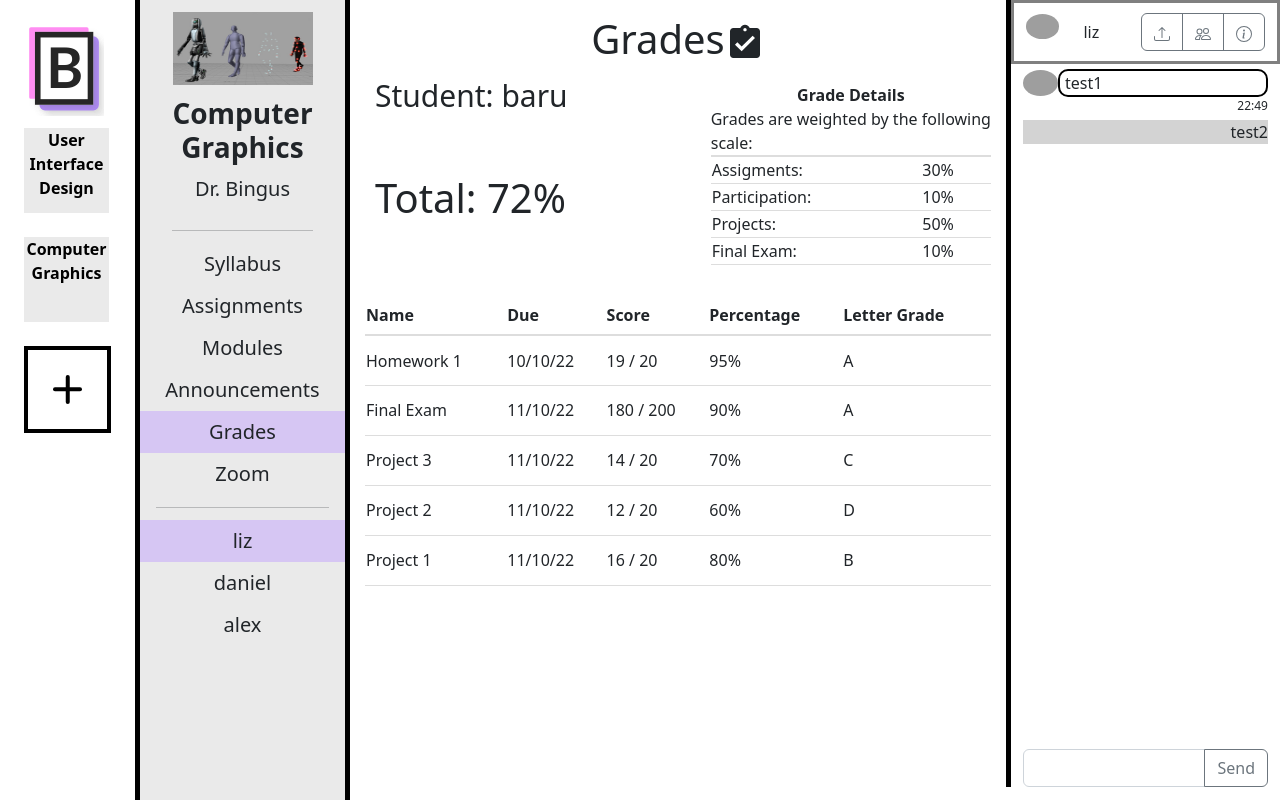
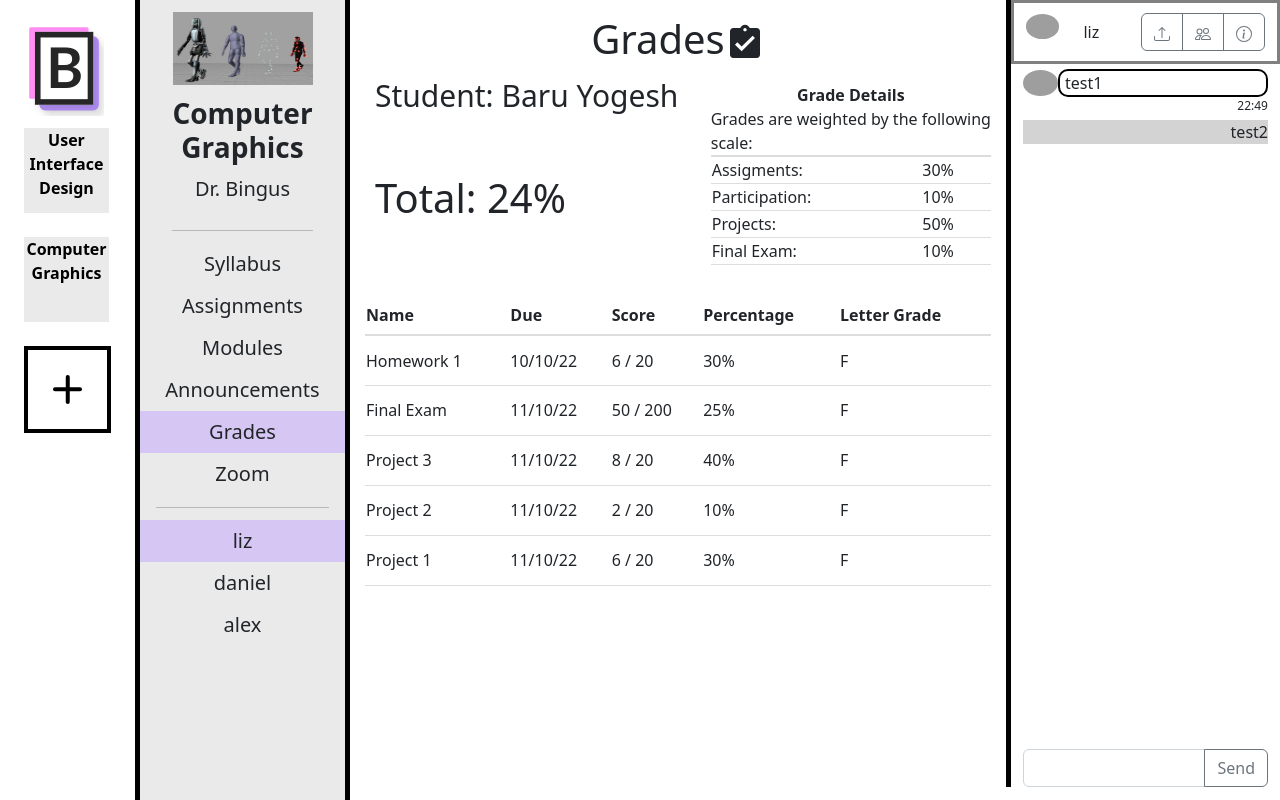
Before and after one commit to corncob567/AlternaCanvas, a React (Create React App) app: page /compg/grades in a window 1280 px wide. Built offline with nearby package versions, Linux system fonts and the light colour scheme; grey boxes are pictures that could not be loaded; a web font is replaced by a local one.

Commit message:
personalized grades

```diff
--- a/src/components/pages/grades/gradelist.jsx
+++ b/src/components/pages/grades/gradelist.jsx
@@ -6,7 +6,7 @@ const grades = [
     {
         date: "11/10/22",
         title: "Project 2",
-        earnedPoints: 48,
+        earnedPoints: 45,
         totalPoints: 50,
         courseId: "ui",
         type: "project",
@@ -15,7 +15,7 @@ const grades = [
     {
         date: "11/11/22",
         title: "Exam",
-        earnedPoints: 50,
+        earnedPoints: 40,
         totalPoints: 50,
         courseId: "ui",
         type: "final",
@@ -24,7 +24,7 @@ const grades = [
     {
         date: "11/10/22",
         title: "Group Work",
-        earnedPoints: 8,
+        earnedPoints: 2,
         totalPoints: 8,
         courseId: "ui",
         type: "participation",
@@ -33,7 +33,7 @@ const grades = [
     {
         date: "11/09/22",
         title: "Homework 5",
-        earnedPoints: 15,
+        earnedPoints: 5,
         totalPoints: 20,
         courseId: "ui",
         type: "assignment",
@@ -42,7 +42,7 @@ const grades = [
     {
         date: "10/30/22",
         title: "Homework 4",
-        earnedPoints: 18,
+        earnedPoints: 10,
         totalPoints: 20,
         courseId: "ui",
         type: "assignment",
@@ -51,7 +51,7 @@ const grades = [
     {
         date: "10/15/22",
         title: "Project 1",
-        earnedPoints: 45,
+        earnedPoints: 4,
         totalPoints: 50,
         courseId: "ui",
         type: "project",
@@ -60,7 +60,7 @@ const grades = [
     {
         date: "10/10/22",
         title: "Homework 1",
-        earnedPoints: 19,
+        earnedPoints: 6,
         totalPoints: 20,
         courseId: "compg",
         type: "assignment",
@@ -69,7 +69,7 @@ const grades = [
     {
         date: "11/10/22",
         title: "Final Exam",
-        earnedPoints: 180,
+        earnedPoints: 50,
         totalPoints: 200,
         courseId: "compg",
         type: "final",
@@ -78,7 +78,7 @@ const grades = [
     {
         date: "11/10/22",
         title: "Project 3",
-        earnedPoints: 14,
+        earnedPoints: 8,
         totalPoints: 20,
         courseId: "compg",
         type: "project",
@@ -87,7 +87,7 @@ const grades = [
     {
         date: "11/10/22",
         title: "Project 2",
-        earnedPoints: 12,
+        earnedPoints: 2,
         totalPoints: 20,
         courseId: "compg",
         type: "project",
@@ -96,7 +96,7 @@ const grades = [
     {
         date: "11/10/22",
         title: "Project 1",
-        earnedPoints: 16,
+        earnedPoints: 6,
         totalPoints: 20,
         courseId: "compg",
         type: "project",
@@ -105,7 +105,7 @@ const grades = [
     {
         date: "11/10/22",
         title: "Check-point 3",
-        earnedPoints: 14,
+        earnedPoints: 4,
         totalPoints: 20,
         courseId: "seniordesign",
         type: "assignment",
@@ -114,7 +114,7 @@ const grades = [
     {
         date: "11/6/22",
         title: "Progress Essay",
-        earnedPoints: 95,
+        earnedPoints: 90,
         totalPoints: 100,
         courseId: "seniordesign",
         type: "project",
@@ -123,12 +123,319 @@ const grades = [
     {
         date: "11/10/22",
         title: "Presentation",
-        earnedPoints: 18,
+        earnedPoints: 14,
         totalPoints: 20,
         courseId: "seniordesign",
         type: "final",
         user: "baru"
     },
+    {
+        date: "11/10/22",
+        title: "Project 2",
+        earnedPoints: 49,
+        totalPoints: 50,
+        courseId: "ui",
+        type: "project",
+        user: "alex"
+    },
+    {
+        date: "11/11/22",
+        title: "Exam",
+        earnedPoints: 50,
+        totalPoints: 50,
+        courseId: "ui",
+        type: "final",
+        user: "alex"
+    },
+    {
+        date: "11/10/22",
+        title: "Group Work",
+        earnedPoints: 8,
+        totalPoints: 8,
+        courseId: "ui",
+        type: "participation",
+        user: "alex"
+    },
+    {
+        date: "11/09/22",
+        title: "Homework 5",
+        earnedPoints: 17,
+        totalPoints: 20,
+        courseId: "ui",
+        type: "assignment",
+        user: "alex"
+    },
+    {
+        date: "10/30/22",
+        title: "Homework 4",
+        earnedPoints: 19,
+        totalPoints: 20,
+        courseId: "ui",
+        type: "assignment",
+        user: "alex"
+    },
+    {
+        date: "10/15/22",
+        title: "Project 1",
+        earnedPoints: 49,
+        totalPoints: 50,
+        courseId: "ui",
+        type: "project",
+        user: "alex"
+    },
+    {
+        date: "10/10/22",
+        title: "Homework 1",
+        earnedPoints: 20,
+        totalPoints: 20,
+        courseId: "compg",
+        type: "assignment",
+        user: "alex"
+    },
+    {
+        date: "11/10/22",
+        title: "Final Exam",
+        earnedPoints: 190,
+        totalPoints: 200,
+        courseId: "compg",
+        type: "final",
+        user: "alex"
+    },
+    {
+        date: "11/10/22",
+        title: "Project 3",
+        earnedPoints: 20,
+        totalPoints: 20,
+        courseId: "compg",
+        type: "project",
+        user: "alex"
+    },
+    {
+        date: "11/10/22",
+        title: "Project 2",
+        earnedPoints: 17,
+        totalPoints: 20,
+        courseId: "compg",
+        type: "project",
+        user: "alex"
+    },
+    {
+        date: "11/10/22",
+        title: "Project 1",
+        earnedPoints: 17,
+        totalPoints: 20,
+        courseId: "compg",
+        type: "project",
+        user: "alex"
+    },
+    {
+        date: "11/10/22",
+        title: "Project 2",
+        earnedPoints: 46,
+        totalPoints: 50,
+        courseId: "ui",
+        type: "project",
+        user: "liz"
+    },
+    {
+        date: "11/11/22",
+        title: "Exam",
+        earnedPoints: 50,
+        totalPoints: 50,
+        courseId: "ui",
+        type: "final",
+        user: "liz"
+    },
+    {
+        date: "11/10/22",
+        title: "Group Work",
+        earnedPoints: 8,
+        totalPoints: 8,
+        courseId: "ui",
+        type: "participation",
+        user: "liz"
+    },
+    {
+        date: "11/09/22",
+        title: "Homework 5",
+        earnedPoints: 19,
+        totalPoints: 20,
+        courseId: "ui",
+        type: "assignment",
+        user: "liz"
+    },
+    {
+        date: "10/30/22",
+        title: "Homework 4",
+        earnedPoints: 16,
+        totalPoints: 20,
+        courseId: "ui",
+        type: "assignment",
+        user: "liz"
+    },
+    {
+        date: "10/15/22",
+        title: "Project 1",
+        earnedPoints: 47,
+        totalPoints: 50,
+        courseId: "ui",
+        type: "project",
+        user: "liz"
+    },
+    {
+        date: "10/10/22",
+        title: "Homework 1",
+        earnedPoints: 20,
+        totalPoints: 20,
+        courseId: "compg",
+        type: "assignment",
+        user: "liz"
+    },
+    {
+        date: "11/10/22",
+        title: "Final Exam",
+        earnedPoints: 198,
+        totalPoints: 200,
+        courseId: "compg",
+        type: "final",
+        user: "liz"
+    },
+    {
+        date: "11/10/22",
+        title: "Project 3",
+        earnedPoints: 20,
+        totalPoints: 20,
+        courseId: "compg",
+        type: "project",
+        user: "liz"
+    },
+    {
+        date: "11/10/22",
+        title: "Project 2",
+        earnedPoints: 19,
+        totalPoints: 20,
+        courseId: "compg",
+        type: "project",
+        user: "liz"
+    },
+    {
+        date: "11/10/22",
+        title: "Project 1",
+        earnedPoints: 19,
+        totalPoints: 20,
+        courseId: "compg",
+        type: "project",
+        user: "liz"
+    },
+    {
+        date: "11/10/22",
+        title: "Check-point 3",
+        earnedPoints: 20,
+        totalPoints: 20,
+        courseId: "seniordesign",
+        type: "assignment",
+        user: "liz"
+    },
+    {
+        date: "11/10/22",
+        title: "Project 2",
+        earnedPoints: 48,
+        totalPoints: 50,
+        courseId: "ui",
+        type: "project",
+        user: "daniel"
+    },
+    {
+        date: "11/11/22",
+        title: "Exam",
+        earnedPoints: 40,
+        totalPoints: 50,
+        courseId: "ui",
+        type: "final",
+        user: "daniel"
+    },
+    {
+        date: "11/10/22",
+        title: "Group Work",
+        earnedPoints: 7,
+        totalPoints: 8,
+        courseId: "ui",
+        type: "participation",
+        user: "daniel"
+    },
+    {
+        date: "11/09/22",
+        title: "Homework 5",
+        earnedPoints: 15,
+        totalPoints: 20,
+        courseId: "ui",
+        type: "assignment",
+        user: "daniel"
+    },
+    {
+        date: "10/30/22",
+        title: "Homework 4",
+        earnedPoints: 18,
+        totalPoints: 20,
+        courseId: "ui",
+        type: "assignment",
+        user: "daniel"
+    },
+    {
+        date: "10/15/22",
+        title: "Project 1",
+        earnedPoints: 45,
+        totalPoints: 50,
+        courseId: "ui",
+        type: "project",
+        user: "daniel"
+    },
+    {
+        date: "10/10/22",
+        title: "Homework 1",
+        earnedPoints: 17,
+        totalPoints: 20,
+        courseId: "compg",
+        type: "assignment",
+        user: "daniel"
+    },
+    {
+        date: "11/10/22",
+        title: "Final Exam",
+        earnedPoints: 190,
+        totalPoints: 200,
+        courseId: "compg",
+        type: "final",
+        user: "daniel"
+    },
+    {
+        date: "11/10/22",
+        title: "Project 3",
+        earnedPoints: 18,
+        totalPoints: 20,
+        courseId: "compg",
+        type: "project",
+        user: "daniel"
+    },
+    {
+        date: "11/10/22",
+        title: "Project 2",
+        earnedPoints: 20,
+        totalPoints: 20,
+        courseId: "compg",
+        type: "project",
+        user: "daniel"
+    },
+    {
+        date: "11/10/22",
+        title: "Project 1",
+        earnedPoints: 18,
+        totalPoints: 20,
+        courseId: "compg",
+        type: "project",
+        user: "daniel"
+    },
+
 ];
 
 
@@ -198,11 +505,29 @@ const GradeList = (props) => {
 
     let totalGrade = parseInt((assignmentPercent * assignment) + (participationPercent * participation) + (projectPercent * project) + (finalExamPercent * final));
 
+    // set display student name:
+    let fullName = "";
+    if (user == "alex")
+    {
+        fullName = "Alex Mills"
+    }
+    else if(user == "daniel"){
+        fullName = "Daniel Hackney"
+    }
+    else if(user == "liz"){
+        fullName = "Liz Tremblay"
+    }
+    else if(user == "baru"){
+        fullName = "Baru Yogesh"
+    }
+
+
+
     return(
         <div>
             <div class="totalGradeContainer">
                 <div class='classInfo'>
-                    <div>Student: {user} </div>
+                    <div>Student: {fullName} </div>
                     <div class='classGrade'>Total: {totalGrade}%</div>
                 </div>
                 <div>
```
